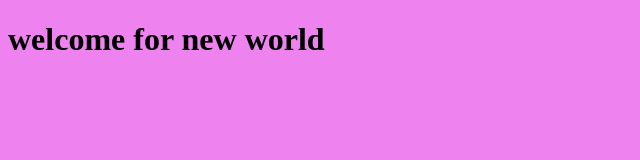
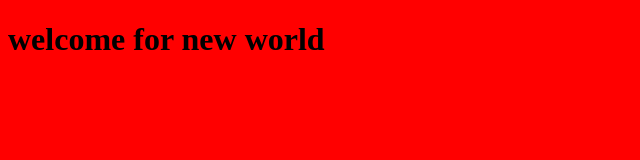
Before and after one commit to Avandivarma/htmlgit, a plain HTML site: page index.html in a window 1280 px wide. Shown: the whole page, without its empty margins (0-640 px from the left). Drawn offline with Linux system fonts and the light colour scheme.

Commit message:
Update index.html

```diff
--- a/index.html
+++ b/index.html
@@ -5,7 +5,7 @@
     <meta name="viewport" content="width=device-width, initial-scale=1.0">
     <title>Document</title>
 </head>
-<body bgcolor="violet">
+<body bgcolor="red">
     <h1>welcome for new world</h1>
 </body>
 </html>
```
